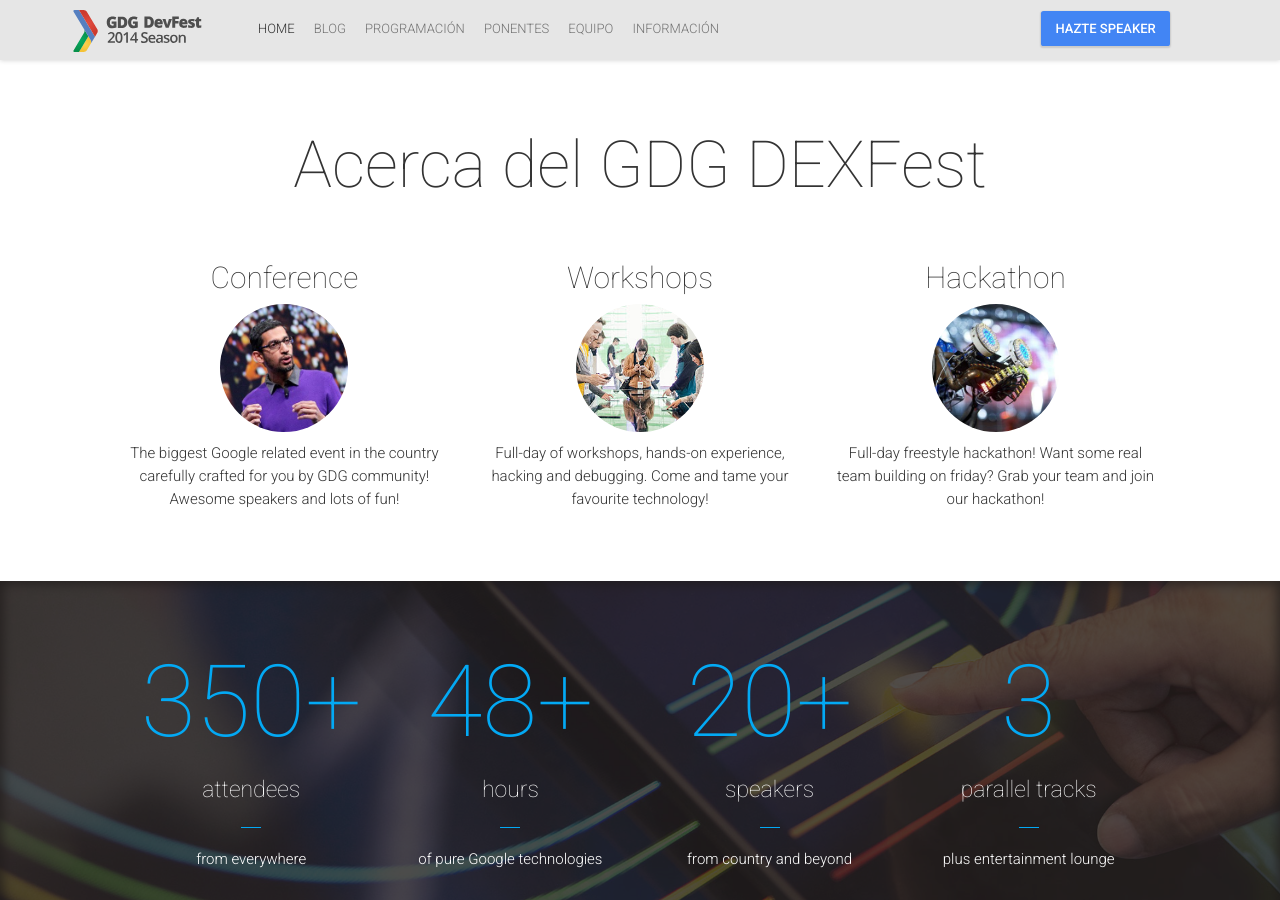
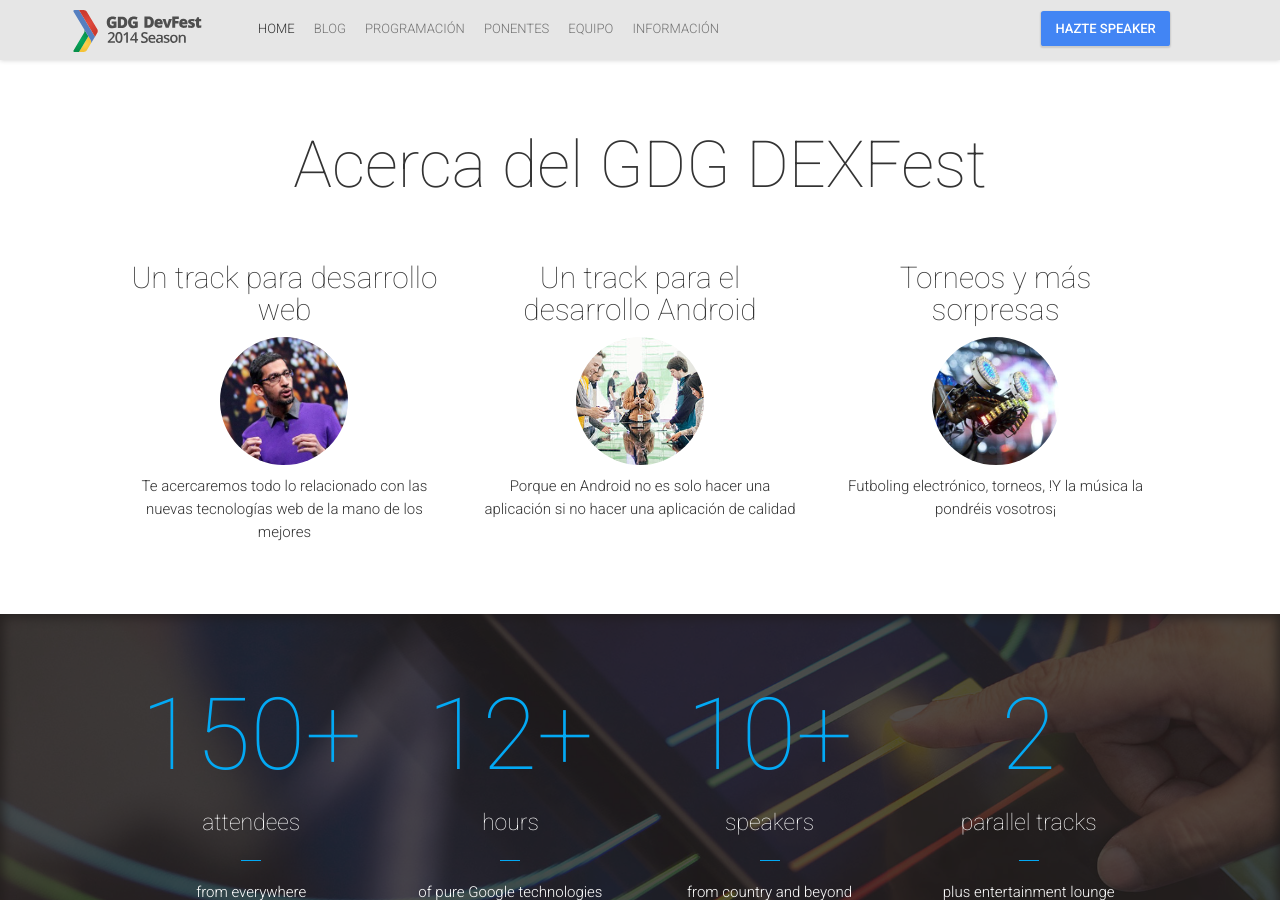
Before and after one commit to Damunozl/zeppelin, a Jekyll site: the page built from index.html, in a window 1280 px wide and 900 px high, scrolled down 840 px. Built offline with Jekyll 4.4.1, drawn with Linux system fonts in a browser that asks for light colours; nearby versions of some CDN libraries; comment, search, counter and statistics services are not loaded; some of the changed text lies outside the part shown.

Commit message:
Update _config.yml

```diff
--- a/_config.yml
+++ b/_config.yml
@@ -66,17 +66,17 @@
 # About Block
 aboutTitle: "Acerca del GDG DEXFest"
 aboutBlock:
- - {title: "Conference", image: "conference.jpg", text: "The biggest Google related event in the country carefully crafted for you by GDG community! Awesome speakers and lots of fun!" }
- - {title: "Workshops", image: "workshop.jpg", text: "Full-day of workshops, hands-on experience, hacking and debugging. Come and tame your favourite technology!" }
- - {title: "Hackathon", image: "hackathon.jpg", text: "Full-day freestyle hackathon! Want some real team building on friday? Grab your team and join our hackathon!" }
+ - {title: "Un track para desarrollo web", image: "conference.jpg", text: "Te acercaremos todo lo relacionado con las nuevas tecnologías web de la mano de los mejores" }
+ - {title: "Un track para el desarrollo Android", image: "workshop.jpg", text: "Porque en Android no es solo hacer una aplicación si no hacer una aplicación de calidad" }
+ - {title: "Torneos y más sorpresas", image: "hackathon.jpg", text: "Futboling electrónico, torneos, !Y la música la pondréis vosotros¡" }
 
 # Statistic Block
 statisticBlockImage: "statistic.jpg"
 statisticBlock:
- - {count: "350", specialCharacter: "+", info: "attendees", detail: "from everywhere"}
- - {count: "48", specialCharacter: "+", info: "hours", detail: "of pure Google technologies"}
- - {count: "20", specialCharacter: "+", info: "speakers", detail: "from country and beyond"}
- - {count: "3", specialCharacter: "", info: "parallel tracks", detail: "plus entertainment lounge"}
+ - {count: "150", specialCharacter: "+", info: "attendees", detail: "from everywhere"}
+ - {count: "12", specialCharacter: "+", info: "hours", detail: "of pure Google technologies"}
+ - {count: "10", specialCharacter: "+", info: "speakers", detail: "from country and beyond"}
+ - {count: "2", specialCharacter: "", info: "parallel tracks", detail: "plus entertainment lounge"}
 
 # Latest News Block
 latestNewsTitle: "Ultimas noticias"
@@ -85,7 +85,7 @@
 rockstarSpeakersImage: "rockstar-speakers.jpg"
 rockstarSpeakersCount: 4
 rockstarSpeakersTitle: "Speakers"
-rockstarSpeakersButtonText: "See all speakers"
+rockstarSpeakersButtonText: "Mira nuestro cartel"
 
 # Location Block
 locationBlockTitle: "Localización"
@@ -100,7 +100,7 @@
 eventDoorTime: "09:00"
 eventEndTime: "2015-10-25T20:00"
 eventPlaceCoordinates: "39,47904040, -6,3427293"
-mapCenterCoordinates: "39,47904040, -6,3427293"
+mapCenterCoordinates: "39.4833, -6.3667"
 mapMobileCenterCoordinates: "39,47904040, -6,3427293"
 
 # Venue Block
```
